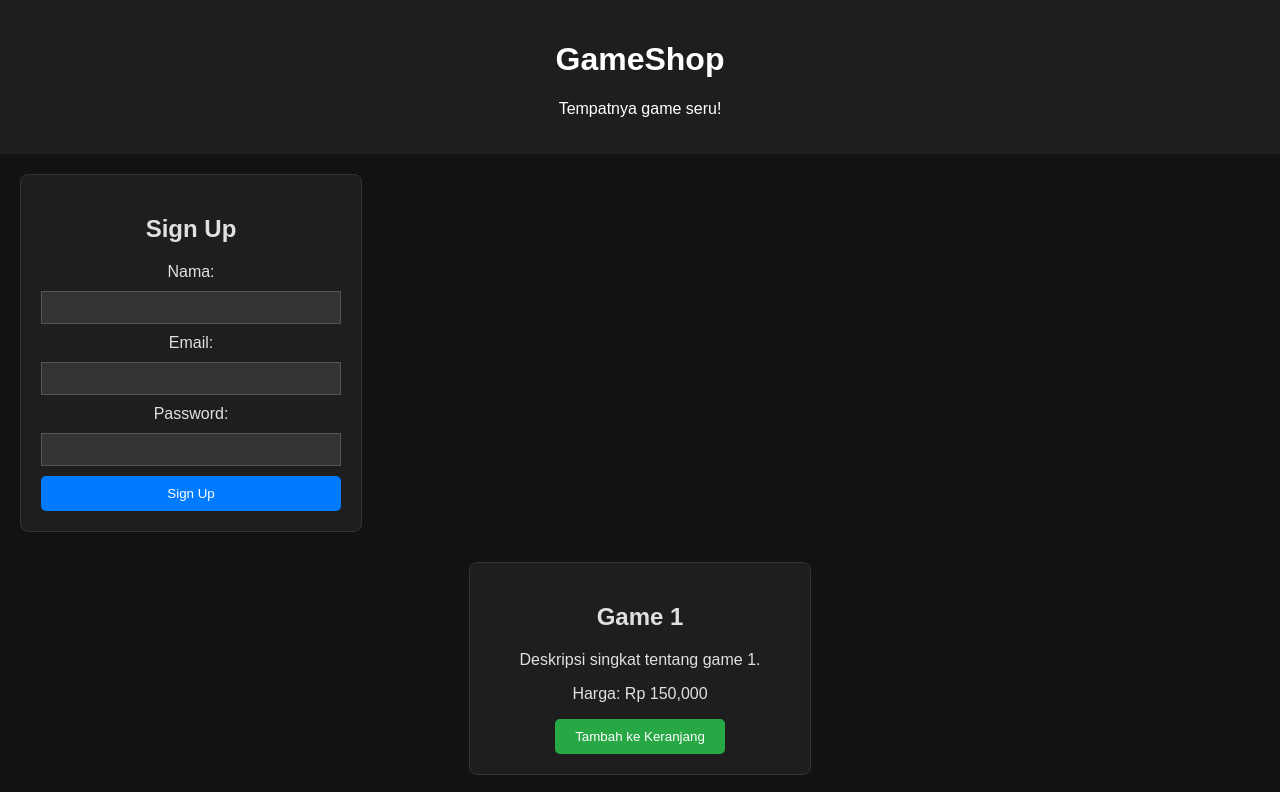
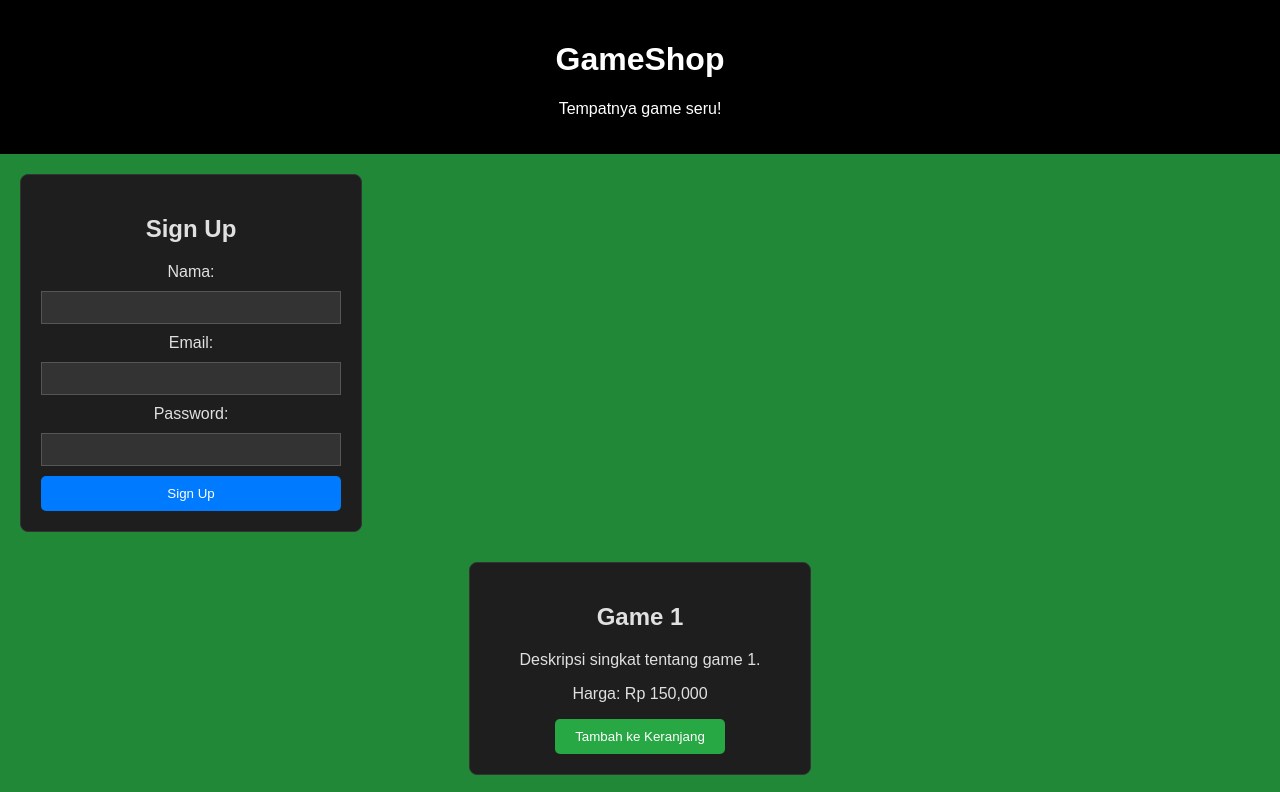
Before and after one commit to Azherino/azher.Tugas.web.github.io, a plain HTML site: page index.html in a window 1280 px wide. Shown: the top 792 px of the page. Drawn offline with Linux system fonts and the light colour scheme.

Commit message:
mengubah warna dasar menjadi hijau

```diff
--- a/style.css
+++ b/style.css
@@ -3,13 +3,13 @@ body {
     font-family: Arial, sans-serif;
     margin: 0;
     padding: 0;
-    background-color: #121212; /* Warna dasar hitam */
+    background-color: #218838; /* Warna dasar hitam */
     color: #e0e0e0; /* Warna teks terang */
 }
 
 /* Header */
 header {
-    background-color: #1e1e1e;
+    background-color: #000000;
     color: #ffffff;
     padding: 20px;
     text-align: center;
```
